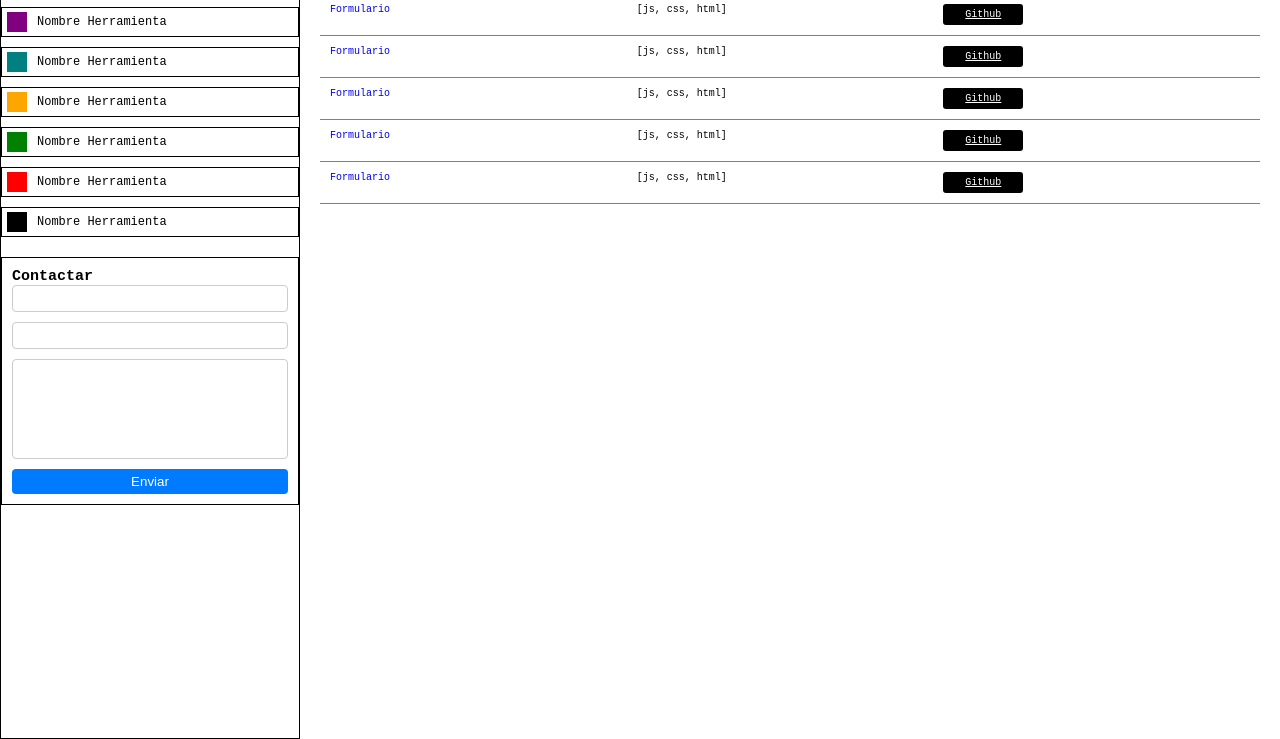
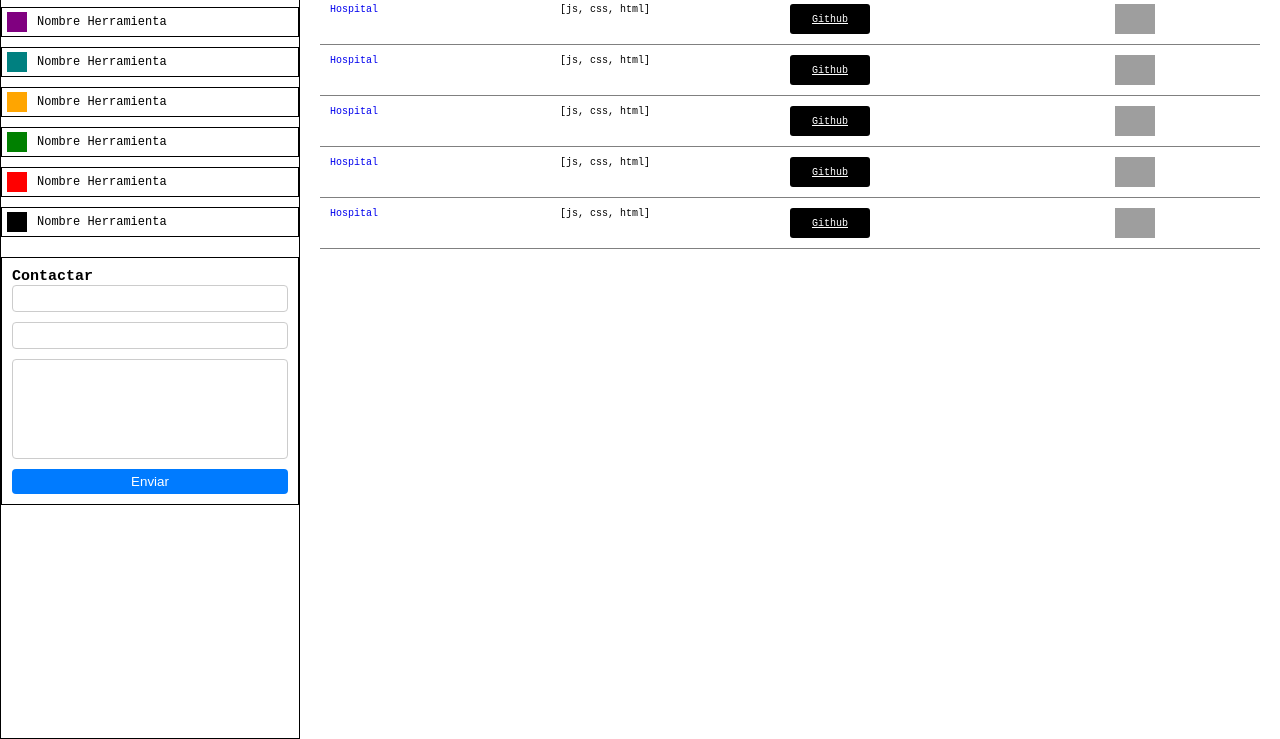
Before and after one commit to xalyrodas/portafoliopersonal, a plain HTML site: page index.html in a window 1280 px wide. Shown: the part 61-800 px from the top of the page. Drawn offline with Linux system fonts and the light colour scheme; grey boxes are pictures that could not be loaded.

Commit message:
actualizacion de doc

```diff
--- a/components/proyect/project.css
+++ b/components/proyect/project.css
@@ -7,7 +7,7 @@
     padding: 1rem;
 
     display: grid;
-    grid-template-columns: repeat(3, 1fr);
+    grid-template-columns: repeat(4, 1fr);
 }
 
 .link-github-page{
@@ -26,3 +26,13 @@
     align-items: center;
     justify-content: center;
 }
+
+.btn-gitdescargas{
+    display: flex;
+    align-items: center;
+    justify-content: center;
+
+}
+.btn-gitdescargas img{
+    width: 4rem;
+}
--- a/components/proyect/project.js
+++ b/components/proyect/project.js
@@ -22,14 +22,14 @@ function ListaProyectos(){
 }
 
 
-function item(nombre, webGIT, gitgub,stack){
+function item(nombre,descripcion, webGIT, gitgub,stack,){
     let div = document.createElement('div');
     div.className = "div-item";
 
     let a = document.createElement('a');
     a.className = "link-github-page";
-    a.href = "https://xalyrodas.github.io/proyecto-formularios/";
-    a.innerText = "Formulario"
+    a.href = "https://github.com/xalyrodas/Hospital";
+    a.innerText = "Hospital"
     div.appendChild(a);
 
     let stacks = document.createElement('div');
@@ -42,6 +42,16 @@ function item(nombre, webGIT, gitgub,stack){
     btnGithub.innerHTML = "Github";
     div.appendChild(btnGithub);
 
+
+    let btnDescargas = document.createElement('a'); // Cambiado a 'a' para hacer un enlace descargable
+    btnDescargas.className = "btn-gitdescargas";
+    btnDescargas.href = "componentes/jr/Hospital.jr"; // Reemplaza con la ruta de tu archivo .jr
+    btnDescargas.download = "Hospital.jr";
+    let img = document.createElement('img');
+    img.src = "https://1.bp.blogspot.com/-V0x545DaXJg/XsQ1PxzEUQI/AAAAAAAAXEI/aWn4oE6R7rgR9nKuIMJrBczowa-c6-cDwCK4BGAsYHg/w1200-h630-p-k-no-nu/532.png"; // Reemplaza esta ruta con la URL de tu imagen
+
+    btnDescargas.appendChild(img);
+    div.appendChild(btnDescargas);
     return div;
 
 }
--- a/data/data.js
+++ b/data/data.js
@@ -1,6 +1,6 @@
 let dataProyectos = [
     {
-        nombre: "Formulario",
+        nombre: "Hospital",
         descripcion: "texto texto texto",
         webGIT: "https://",
         gitgub: "https://",
```
Also changed, not shown: 1 other file.
